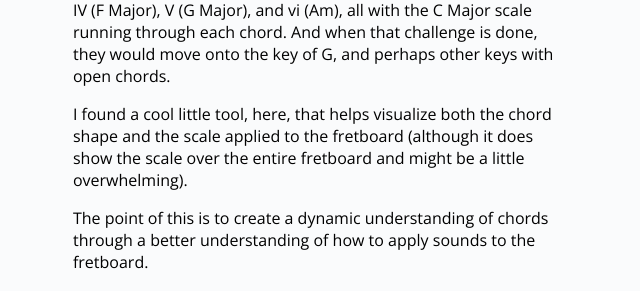
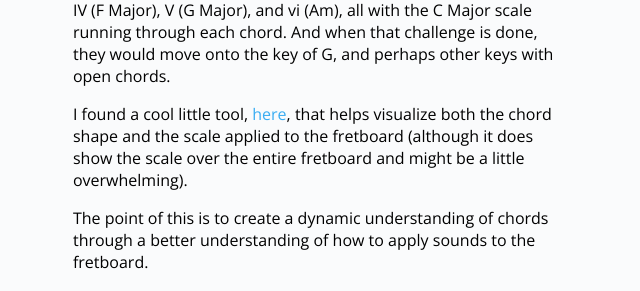
Before and after one commit to warrenmusic/warrenmusic.github.io, a Jekyll site: the page built from _posts/2015-11-22-visualizing-sound-playing-by-ear-and-dynamic-chords.md, in a window 1280 px wide and 900 px high, scrolled down 1651 px. Shown: the part 181-472 px from the top of the window, without its empty margins (232-872 px from the left). Built offline with Jekyll 4.4.1, drawn with Linux system fonts in a browser that asks for light colours; comment, search, counter and statistics services are not loaded; some of the changed lines change nothing that is shown.

Commit message:
Update 2015-11-22-visualizing-sound-playing-by-ear-and-dynamic-chords.md

```diff
--- a/_posts/2015-11-22-visualizing-sound-playing-by-ear-and-dynamic-chords.md
+++ b/_posts/2015-11-22-visualizing-sound-playing-by-ear-and-dynamic-chords.md
@@ -48,7 +48,7 @@ It would look something like this:
 
 And the student would play it in reverse as well, and repeat the process for the next chord, ii, or D Minor, then again with iii (Em), IV (F Major), V (G Major), and vi (Am), all with the C Major scale running through each chord. And when that challenge is done, they would move onto the key of G, and perhaps other keys with open chords.
 
-I found a cool little tool, here, that helps visualize both the chord shape and the scale applied to the fretboard (although it does show the scale over the entire fretboard and might be a little overwhelming).
+I found a cool little tool, [here](http://pickingtools.weebly.com/fretboard-chord-visualizer.html), that helps visualize both the chord shape and the scale applied to the fretboard (although it does show the scale over the entire fretboard and might be a little overwhelming).
 
 The point of this is to create a dynamic understanding of chords through a better understanding of how to apply sounds to the fretboard.
 
```
